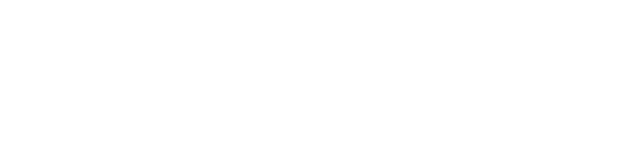
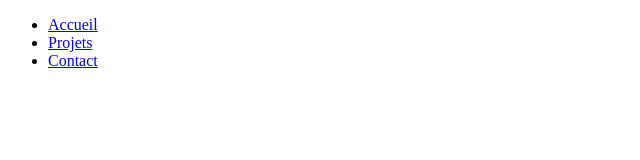
Before and after one commit to FantasticSkoph/Portfolio-CAUVIN-Eve, a plain HTML site: page index.html in a window 1280 px wide. Shown: the whole page, without its empty margins (0-640 px from the left). Drawn offline with Linux system fonts and the light colour scheme.

Commit message:
Added a navabr

```diff
--- a/index.html
+++ b/index.html
@@ -12,7 +12,11 @@
 </head>
 <header>
     <nav>
-
+        <ul>
+            <li><a href="index.html">Accueil</a></li>
+            <li><a href="projets.html">Projets</a></li>
+            <li><a href="contact.html">Contact</a></li>
+        </ul>
     </nav>
 </header>
 </html>
```
